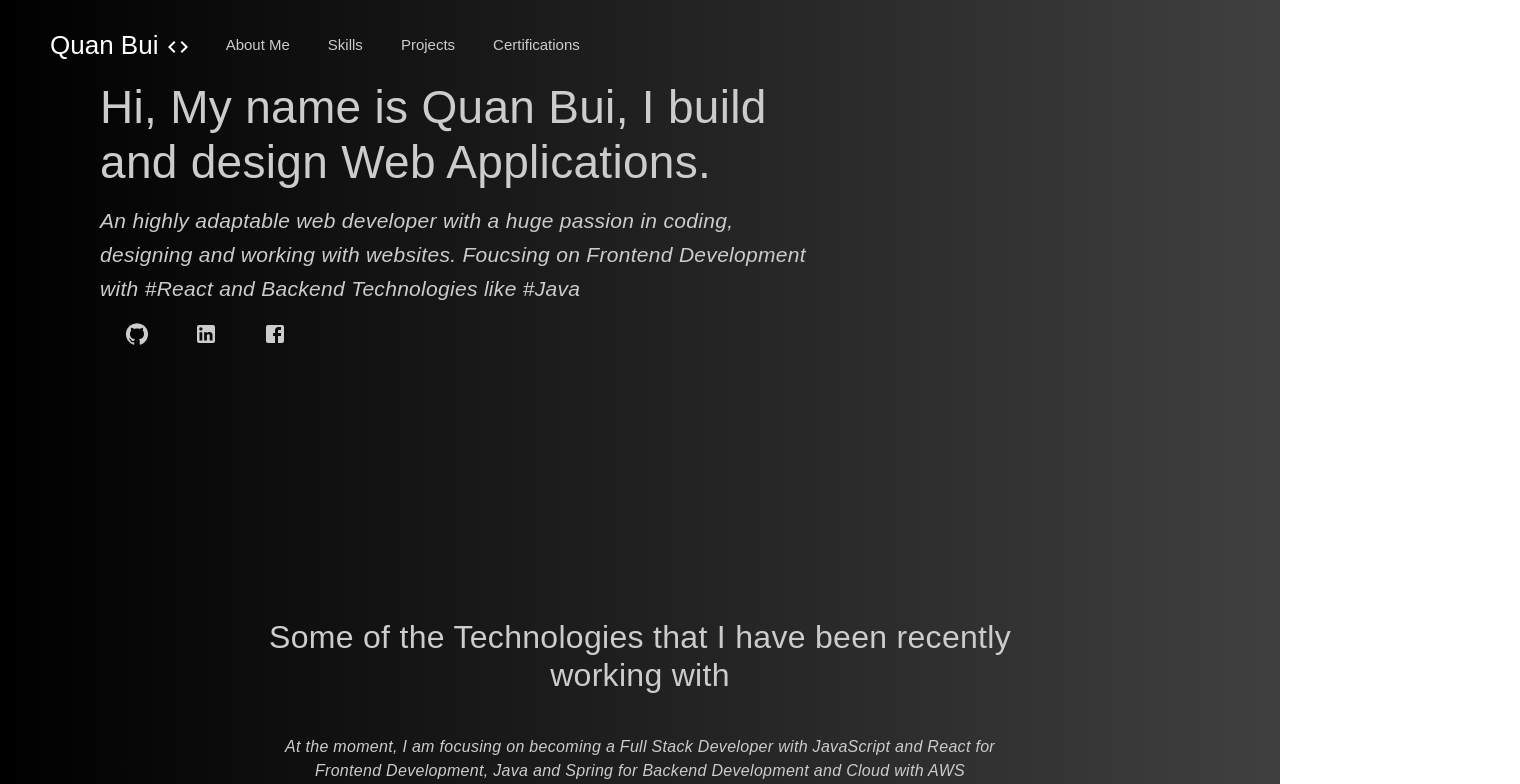
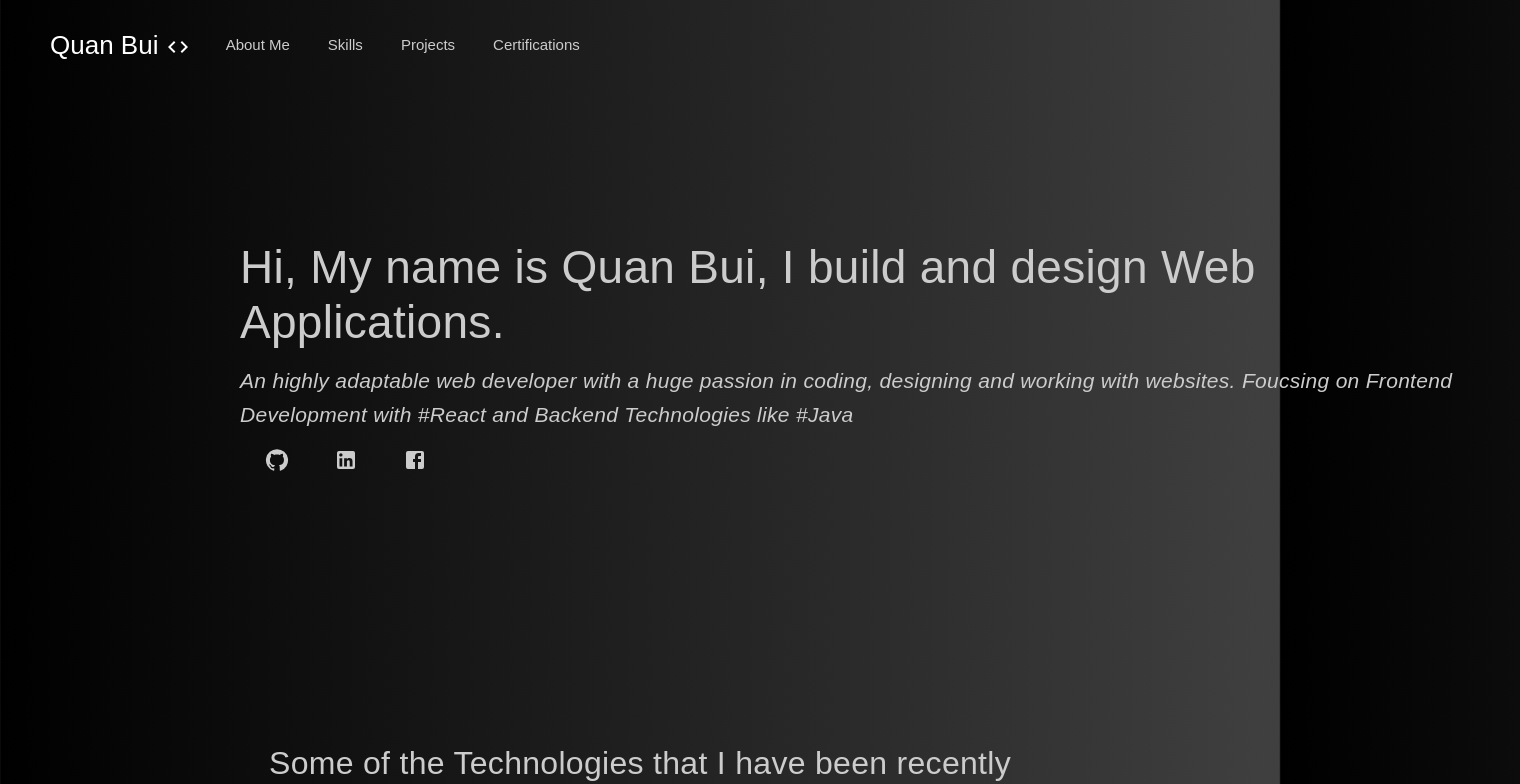
Before and after one commit to quanbui210/Personal-Portfolio, a React (Create React App) app: page / in a window 1280 px wide. Shown: the top 784 px of the page, 1520 px wide, since content can reach past the window. Built offline with nearby package versions, Linux system fonts and the light colour scheme; a web font is replaced by a local one.

Commit message:
fix bugs, responsive

```diff
--- /dev/null
+++ b/custom.d.ts
@@ -0,0 +1,3 @@
+declare module '*.jpg';
+const content: React.FunctionComponent<React.JPGAttributes<JPGElement>>;
+export default content;
--- a/src/Components/Introduction/Introduction.scss
+++ b/src/Components/Introduction/Introduction.scss
@@ -1,18 +1,17 @@
 .intro {
-    margin: 170px 200px;
+    margin: 350px 180px;
     width: 56%;
-
     animation: slider-appear 1s ease-out forwards;
         &-title{
-            font-size: 67px;
+            font-size: 65px;
             color: #ccc;
-            letter-spacing: .3px;
+            letter-spacing: .4px;
         }
         &-description {
             font-size: 25px;
             font-style: italic;
             margin-top: 14px;
-            line-height: 1.8;
+            line-height: 2.0;
         }
         &-icon {
             margin: 0px 10px 10px 15px;
@@ -54,7 +53,8 @@
 
 @media screen and (min-width: 700px) and (max-width: 1900px) {
     .intro {
-        margin: 80px 100px;
+        margin: 240px;
+        width: 100%;
             &-title{
                 font-size: 46px;
                 color: #ccc;
@@ -62,6 +62,23 @@
             }
             &-description {
                 font-size: 21px;
+                font-style: italic;
+                margin-top: 14px;
+                line-height: 1.6;
+            }
+    }
+}
+
+@media screen and (max-width:500px) {
+    .intro {
+        margin: 222px 100px;
+            &-title{
+                font-size: 26px;
+                color: #ccc;
+                letter-spacing: .3px;
+            }
+            &-description {
+                font-size: 11px;
                 font-style: italic;
                 margin-top: 14px;
                 line-height: 1.6;
--- a/src/Components/Projects/ProjectCard.tsx
+++ b/src/Components/Projects/ProjectCard.jsx
@@ -11,16 +11,9 @@ import Typography from "@mui/material/Typography";
 import GitHubIcon from "@mui/icons-material/GitHub";
 import OpenInNewIcon from "@mui/icons-material/OpenInNew";
 
-interface Props {
-  title: string,
-  description: string,
-  tech: string,
-  img: string,
-  github: string,
-  live: string
-}
 
-const ProjectCard: React.FC<Props> = ({title, description, tech, img, github, live}) => {
+
+const ProjectCard = ({title, description, tech, img, github, live}) => {
   return (
     <div className="card-container">
       <Card className="project-card" sx={{ maxWidth: 345 }}>
--- a/src/Components/Projects/ProjectCard.scss
+++ b/src/Components/Projects/ProjectCard.scss
@@ -70,18 +70,23 @@
 
 
 
-@media screen and (max-width: 400px){
+@media screen and (max-width: 500px){
     .project-card {
         margin-top: 40px;
         max-width: 80%;
         min-width: 50%;
         width: 400px;
-        max-height: 700px;
+        max-height: 800px;
+            &-image{
+                width: 100%;
+                min-height: 210px;
+                object-fit: contain;
+            }
             &-content {
                 font-size: 10px;
             }
             &-text {
-                width: 60%;
+                width: 100%;
                 font-weight: 550;
                 font-size: 12px !important;
                 line-height: 1.2rem;
@@ -89,6 +94,20 @@
             }
             p {
                 font-size: 11px;
+            }
+            &-tech {
+                margin-bottom: 1px;
+                font-weight: bold;
+                font-weight: 200;
+                color: rgb(97, 97, 97) !important;
+                font-size: 10px !important;
+            }
+            &-seemore {
+                text-align: center;
+                color: rgb(167, 167, 167);
+                padding: 10px;
+                font-size: 15px;
+                margin-top: 80px;
             }
     }
     .card-container{
--- a/src/Components/Projects/Projects.tsx
+++ b/src/Components/Projects/Projects.tsx
@@ -1,4 +1,4 @@
-import ProjectCard from "./ProjectCard.tsx";
+import ProjectCard from "./ProjectCard.jsx";
 import "./Projects.scss"
 
 import React from "react";
--- a/tsconfig.json
+++ b/tsconfig.json
@@ -7,6 +7,10 @@
     "forceConsistentCasingInFileNames": true,
     "strict": true,
     "skipLibCheck": true,
-    "allowJs": true
+    "allowJs": true,
+    "include": [
+      "src",
+      "index.d.ts"
+     ]
   }
 }
```
Also changed, not shown: src/App.tsx (+4 -4 lines).
